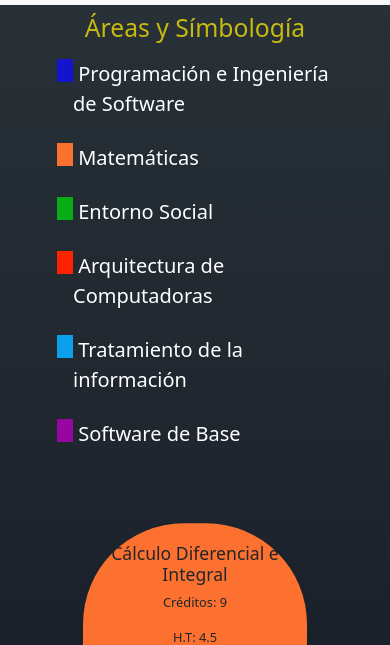
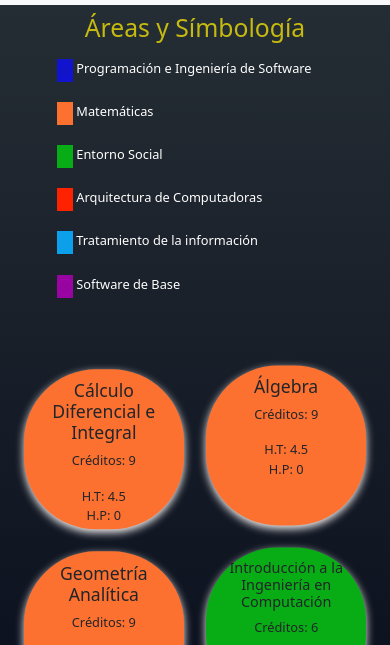
Before and after one commit to EDWARDPP/Plan-de-Estudios-WEB, a plain HTML site: page 1semestre.html in a window 390 px wide. Shown: the part 181-826 px from the top of the page. Drawn offline with nearby package versions, Linux system fonts and the light colour scheme.

Commit message:
avance de estilos 4

```diff
--- a/1semestre.html
+++ b/1semestre.html
@@ -44,37 +44,37 @@
 
     </nav>
 
-    <div class="container-fluid pt-2 d-flex align-items-start flex-wrap" >
+    <div class="container-fluid pt-2 d-flex align-items-start flex-wrap simbology" >
         <h2 class="container-fluid pb-2" style="color: rgb(198, 186, 16); text-align: center;">Áreas y Símbología</h2>
 
         <div class="container-fluid d-flex flex-row pb-2" style="max-width: 300px;">
             <i class="bi bi-circle bi-peis" style="color: rgba(15, 15, 237, 0.814); "></i>
-            <p class="fs-5" style="color: white;">&nbsp;Programación e Ingeniería de Software</p>
+            <p style="color: white;">&nbsp;Programación e Ingeniería de Software</p>
         </div>
 
         <div class="container-fluid d-flex flex-row pb-2" style="max-width: 300px;">
             <i class="bi bi-circle bi-m" style="color: rgb(252, 113, 48); "></i>
-            <p class="fs-5" style="color: white;">&nbsp;Matemáticas</p>
+            <p style="color: white;">&nbsp;Matemáticas</p>
         </div>
 
         <div class="container-fluid d-flex flex-row pb-2" style="max-width: 300px;">
             <i class="bi bi-circle bi-es" style="color: rgb(8, 173, 22);"></i>
-            <p class="fs-5" style="color: white;">&nbsp;Entorno Social</p>
+            <p style="color: white;">&nbsp;Entorno Social</p>
         </div>
 
         <div class="container-fluid d-flex flex-row pb-2"style="max-width: 300px;">
             <i class="bi bi-circle bi-ac" style="color: rgb(255, 34, 0);"></i>
-            <p class="fs-5" style="color: white;">&nbsp;Arquitectura de Computadoras</p>
+            <p style="color: white;">&nbsp;Arquitectura de Computadoras</p>
         </div>
 
         <div class="container-fluid d-flex flex-row pb-2"style="max-width: 300px;">
             <i class="bi bi-circle bi-tdi" style="color: rgb(12, 160, 235);"></i>
-            <p class="fs-5" style="color: white;">&nbsp;Tratamiento de la información</p>
+            <p style="color: white;">&nbsp;Tratamiento de la información</p>
         </div>
 
         <div class="container-fluid d-flex flex-row pb-2"style="max-width: 300px;">
             <i class="bi bi-circle bi-sb" style="color: rgba(171, 0, 180, 0.854);"></i>
-            <p class="fs-5" style="color: white;">&nbsp;Software de Base</p>
+            <p style="color: white;">&nbsp;Software de Base</p>
         </div>
 
     </div>
@@ -105,7 +105,7 @@
         </div>
 
         <div class="bubble bi-peis-bg">
-            <h3 class="text-light">Computadoras y Programación</h3>
+            <h6 class="text-light">Computadoras y Programación</h6>
             <p class="text-light">Créditos: 9</p>
             <p class="text-light">H.T: 4.5  <br> H.P: 0</p>
         </div>
--- a/semestres.css
+++ b/semestres.css
@@ -11,10 +11,10 @@
     height: 14rem;
     border-radius: 45%;
     background-color: inherit;
-    margin: 10px;
-    padding: 20px;
+    margin: 1rem;
+    padding: 1rem;
     text-align:center;
-    box-shadow: 0 6px 8px rgba(0, 0, 0, 0.1);
+    box-shadow: 0 0.15rem 0.25rem rgba(239, 230, 230, 0.973);
     animation: float 3s ease-in-out infinite;
 
 }
@@ -25,10 +25,10 @@
     height: 14rem;
     border-radius: 45%;
     background-color: inherit;
-    margin: 10px;
-    padding: 20px;
+    margin: 1rem;
+    padding: 1rem;
     text-align:center;
-    box-shadow: 0 6px 8px rgba(0, 0, 0, 0.1);
+    box-shadow: 0 0.15rem 0.25rem rgba(239, 230, 230, 0.973);
     animation: float-1 3s ease-in-out infinite;
 }
 
@@ -113,9 +113,33 @@
         font-size: 1.1rem;
     }
 
+    .gallery h6{
+        font-size: 0.9rem;
+    }
+
 
     .gallery p {
         font-size: 0.8rem;
+    }
+
+    .simbology p{
+        font-size: 0.8rem;
+    }
+
+    .bubble {
+        width: 10rem;
+        height: 10rem;
+        padding: 0.7rem;
+        margin: 0.7rem;
+        box-shadow: 0 0.2rem 0.5rem rgba(253, 249, 249, 0.976);
+    }
+
+    .bubble-1 {
+        width: 10rem;
+        height: 10rem;
+        padding: 0.7rem;
+        margin: 0.7em;
+        box-shadow: 0 0.2rem 0.5rem rgba(253, 249, 249, 0.976);
     }
 
 
@@ -134,6 +158,9 @@
         font-size: 1.25rem;
     }
 
+    .simbology p{
+        font-size: 1.28rem;
+    }
 
 }
 
```
